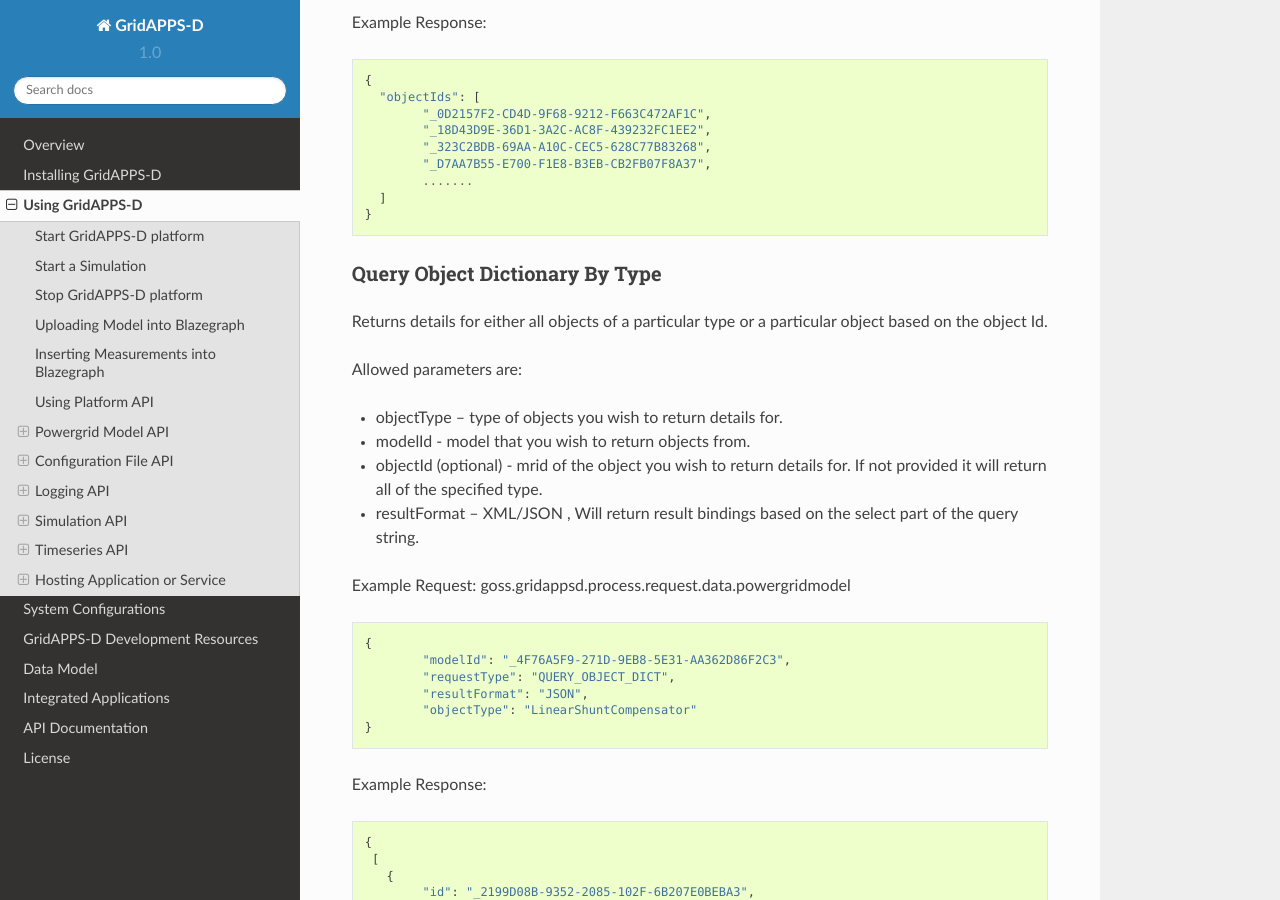
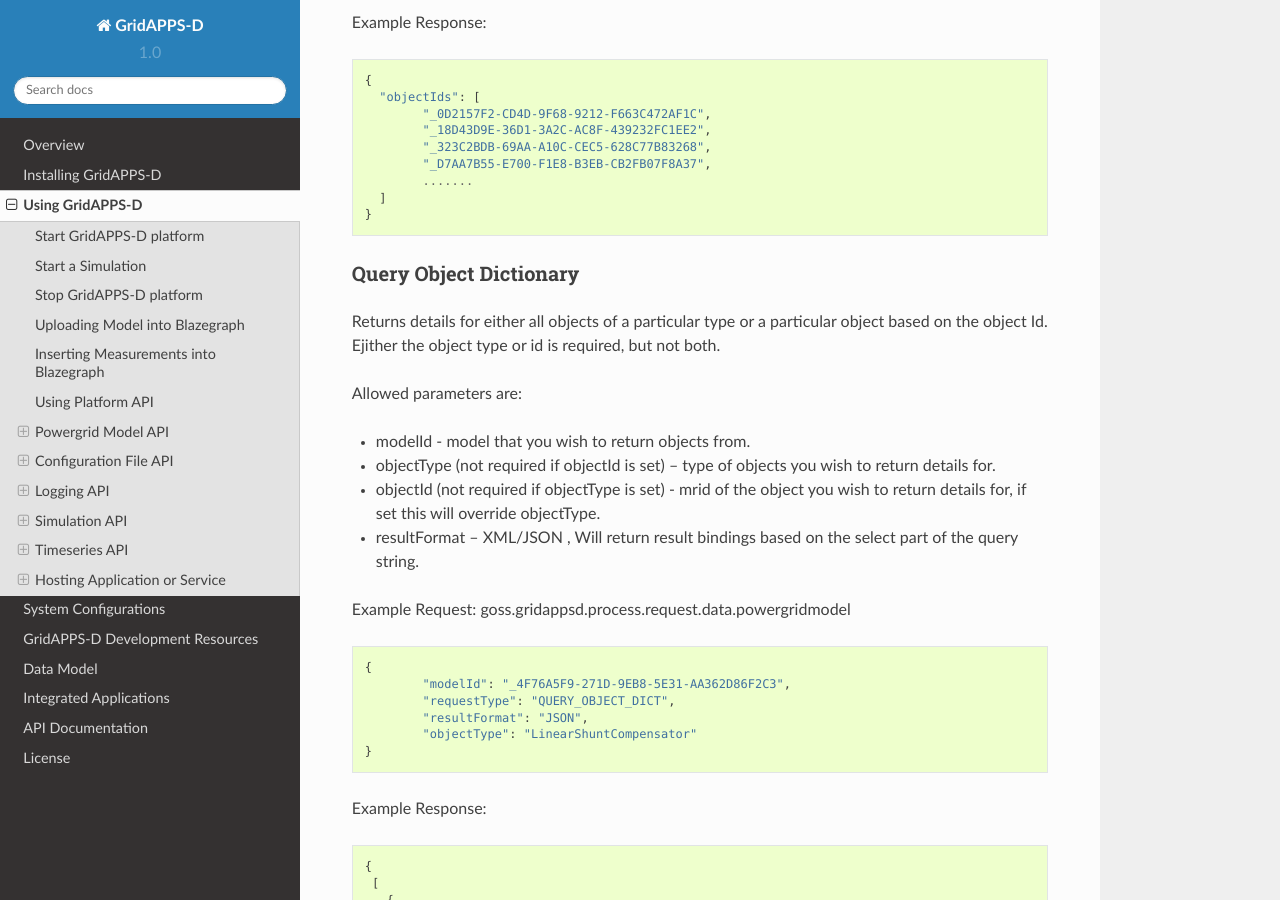
Before and after one commit to ericstephan/gridappsd-docs, a Sphinx documentation site: the page built from docs/source/using_gridappsd/index.rst, in a window 1280 px wide and 900 px high, scrolled down 11864 px. Built offline with Sphinx 7.4.7 and the Read the Docs theme 2.0.0, drawn with Linux system fonts in a browser that asks for light colours.

Commit message:
Updated documentation for queyr object dictionary to correctly reflect the requiremnets for object type and object id.

```diff
--- a/docs/source/using_gridappsd/api_examples/pg_data_manager.rst
+++ b/docs/source/using_gridappsd/api_examples/pg_data_manager.rst
@@ -279,15 +279,15 @@
 	}
 
 
-Query Object Dictionary By Type
+Query Object Dictionary
 ^^^^^^^^^^^^^^^^^^^^^^^^^^^^^^^
-Returns details for either all objects of a particular type or a particular object based on the object Id.
+Returns details for either all objects of a particular type or a particular object based on the object Id.  Ejither the object type or id is required, but not both.
 
 Allowed parameters are:
 
-- objectType – type of objects you wish to return details for.
 - modelId - model that you wish to return objects from.
-- objectId (optional) - mrid of the object you wish to return details for.  If not provided it will return all of the specified type.
+- objectType (not required if objectId is set) – type of objects you wish to return details for.
+- objectId (not required if objectType is set) - mrid of the object you wish to return details for, if set this will override objectType.
 - resultFormat – XML/JSON ,  Will return result bindings based on the select part of the query string.
 
 Example Request:   goss.gridappsd.process.request.data.powergridmodel
```
